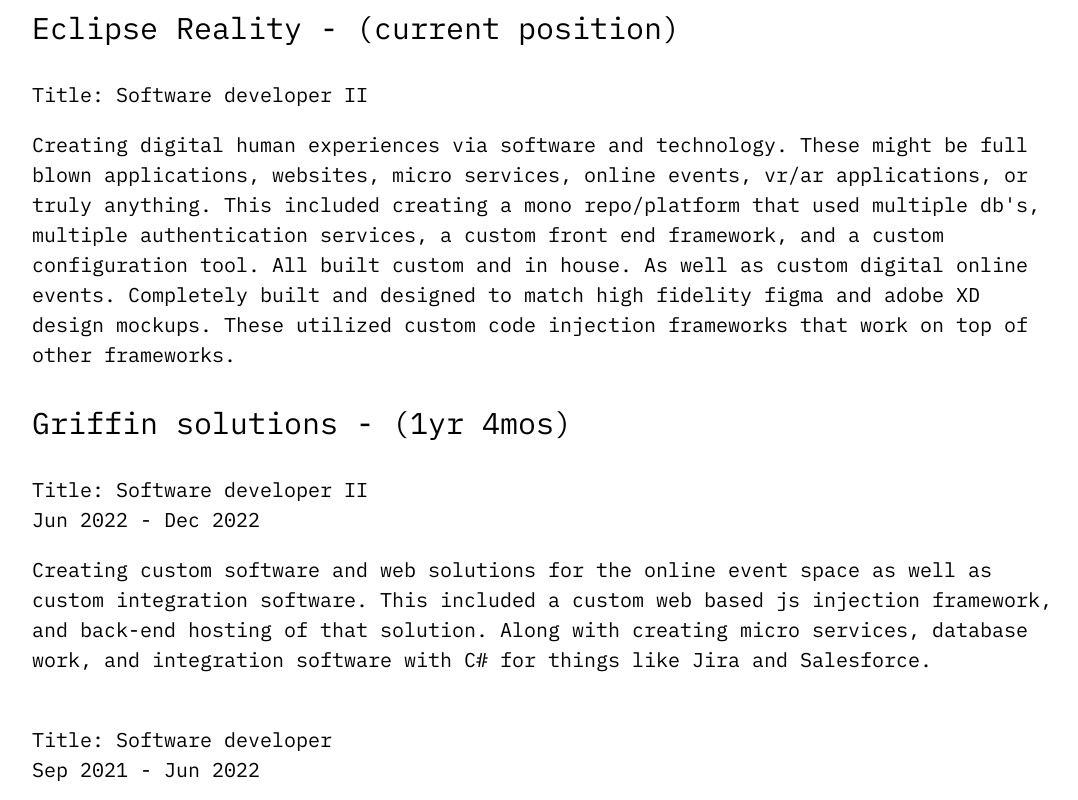
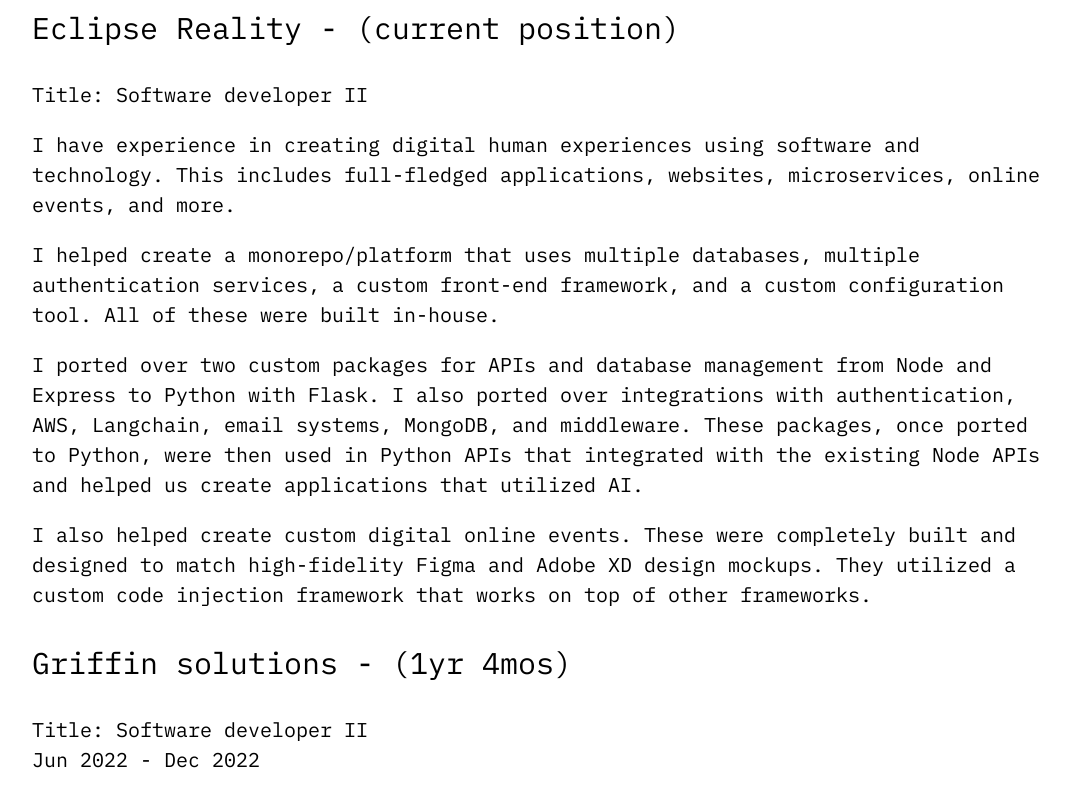
Before and after one commit to bmansk8/portfolio, a React (Create React App) app: page / in a window 1280 px wide. Shown: the part 860-1660 px from the top of the page, without its empty margins (96-1174 px from the left). Built offline with nearby package versions, Linux system fonts and the light colour scheme.

Commit message:
new section talking about all the tech I use added

```diff
--- a/src/App.js
+++ b/src/App.js
@@ -5,6 +5,7 @@
 import Music from "./components/music";
 import Socials from "./components/socials";
 import HeaderCard from "./components/header";
+import Technologies from "./components/technologies";
 
 function App() {
   return (
@@ -13,8 +14,9 @@
       <HeaderCard />
       <Experince />
       <Creations />
+      <Technologies />
+      <Music />
       <Education />
-      <Music />
 
       <footer>
         <p>
--- a/src/components/experince.jsx
+++ b/src/components/experince.jsx
@@ -6,15 +6,28 @@
       <h3>Eclipse Reality - (current position)</h3>
       <h4>Title: Software developer II</h4>
       <p>
-        Creating digital human experiences via software and technology. These
-        might be full blown applications, websites, micro services, online
-        events, vr/ar applications, or truly anything. This included creating a
-        mono repo/platform that used multiple db's, multiple authentication
-        services, a custom front end framework, and a custom configuration tool.
-        All built custom and in house. As well as custom digital online events.
-        Completely built and designed to match high fidelity figma and adobe XD
-        design mockups. These utilized custom code injection frameworks that
-        work on top of other frameworks.
+        I have experience in creating digital human experiences using software
+        and technology. This includes full-fledged applications, websites,
+        microservices, online events, and more.
+      </p>
+      <p>
+        I helped create a monorepo/platform that uses multiple databases,
+        multiple authentication services, a custom front-end framework, and a
+        custom configuration tool. All of these were built in-house.
+      </p>
+      <p>
+        I ported over two custom packages for APIs and database management from
+        Node and Express to Python with Flask. I also ported over integrations
+        with authentication, AWS, Langchain, email systems, MongoDB, and
+        middleware. These packages, once ported to Python, were then used in
+        Python APIs that integrated with the existing Node APIs and helped us
+        create applications that utilized AI.
+      </p>
+      <p>
+        I also helped create custom digital online events. These were completely
+        built and designed to match high-fidelity Figma and Adobe XD design
+        mockups. They utilized a custom code injection framework that works on
+        top of other frameworks.
       </p>
 
       <h3>Griffin solutions - (1yr 4mos)</h3>
--- /dev/null
+++ b/src/components/technologies.jsx
@@ -0,0 +1,80 @@
+export default function Technologies() {
+  return (
+    <div className="technologies">
+      <h1>My Tech Stack</h1>
+      <p>
+        So to be honest, I use a bunch of different tools. React and Node being
+        my favorite. But if you want a complete list (although it is always
+        growing) take a glance below.
+      </p>
+      <div className="flex flex-col md:flex-row">
+        <div className="flex flex-col md:basis-1/2">
+          <h2>Proficient:</h2>
+          <ul>
+            <li>React, React Router</li>
+            <li>TypeScript</li>
+            <li>Tailwind CSS, SCSS, SASS, CSS</li>
+            <li>Node.js</li>
+            <li>Express.js</li>
+            <li>MongoDB</li>
+            <li>Pymongo</li>
+            <li>Python, Flask</li>
+            <li>Web Components</li>
+            <li>JavaScript</li>
+            <li>HTML</li>
+            <li>Bootstrap</li>
+            <li>RainFocus</li>
+          </ul>
+        </div>
+        <div className="flex flex-col md:basis-1/2 items-end">
+          <h2>Familiar:</h2>
+          <ul className="md:max-w-[75%] text-right grid grid-cols-2 gap-5">
+            <div className="flex flex-col">
+              <li>Transformers</li>
+              <li>Material-UI (MUI)</li>
+              <li>jQuery</li>
+              <li>Next.js</li>
+              <li>Nest.js</li>
+              <li>Koa.js</li>
+              <li>Redux</li>
+              <li>Angular</li>
+            </div>
+            <div className="flex flex-col">
+              <li>Alpine.js</li>
+              <li>EJS</li>
+              <li>Halfmoon</li>
+              <li>Svelte, Svelte Kit</li>
+              <li>Vue</li>
+              <li>Cypress</li>
+              <li>Three.js</li>
+              <li>Babylon.js</li>
+              <li>.NET, C#</li>
+            </div>
+
+            <div className="flex flex-col">
+              <li>
+                AWS Lambda, AWS Event Bridge, AWS S3, AWS SQS, AWS WAF, AWS
+                CloudFront
+              </li>
+              <li>
+                Azure Functions, Azure Cognitive Search, Azure Cosmos DB, K8s
+                Azure, Azure OpenAi
+              </li>
+            </div>
+
+            <div className="flex flex-col">
+              <li>Jest</li>
+              <li>UUID</li>
+              <li>Vercel</li>
+              <li>Atlassian Forge</li>
+              <li>Cannon.js</li>
+              <li>Salesforce Experience Builder</li>
+              <li>MySQL</li>
+              <li>GraphQL</li>
+            </div>
+          </ul>
+        </div>
+      </div>
+    </div>
+  );
+}
```
